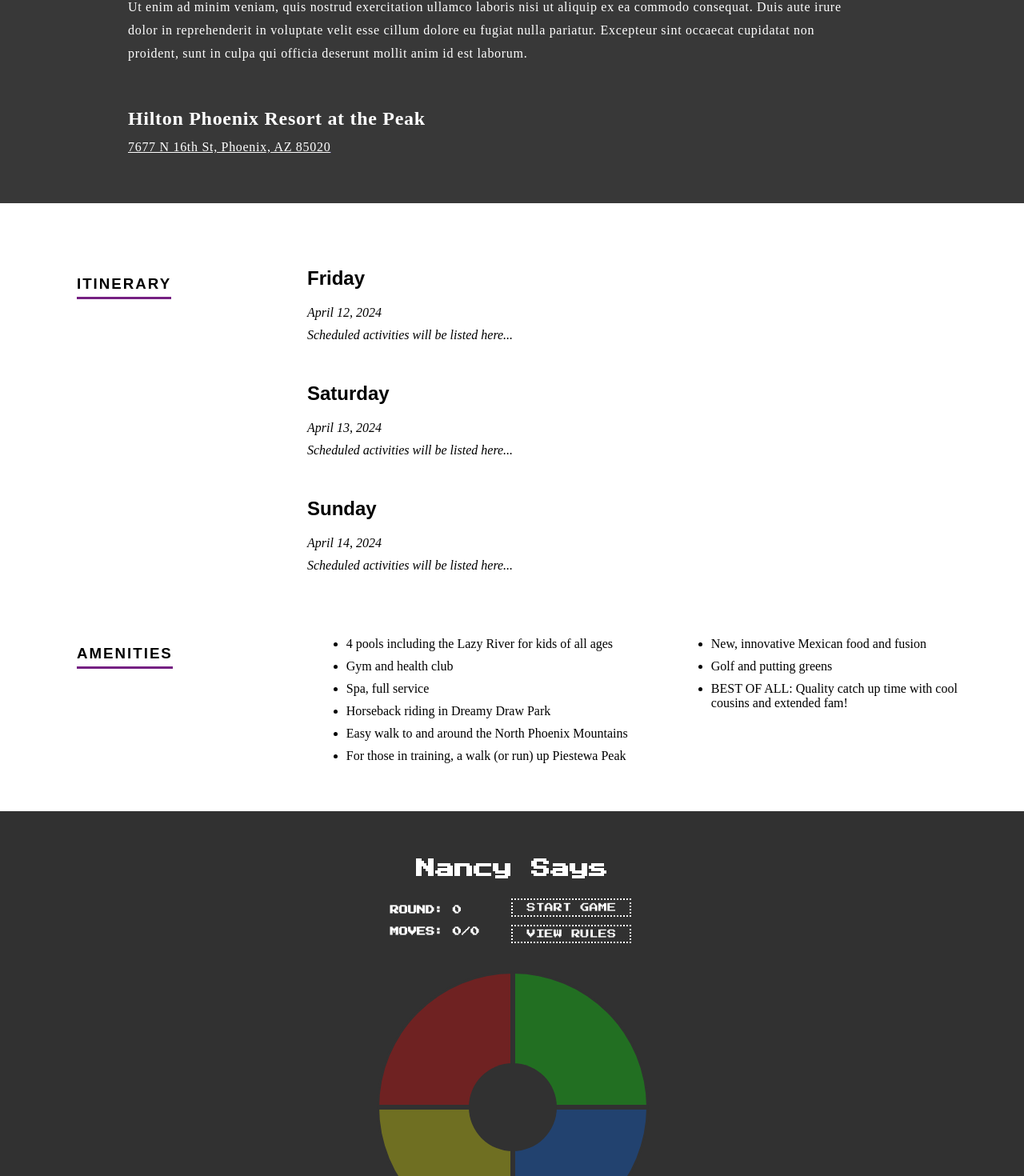
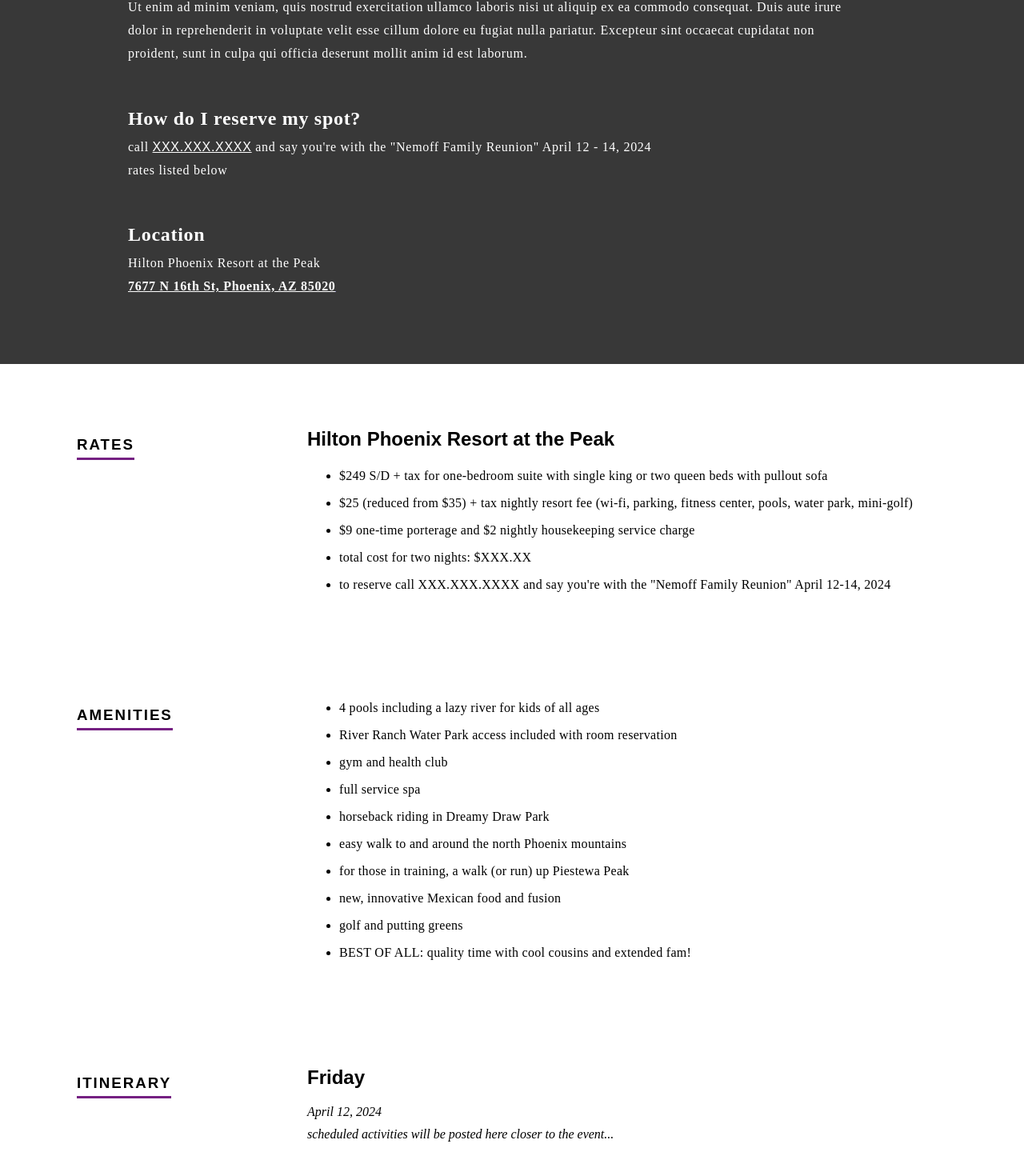
Before and after one commit to ZaneMeroff/fam_reunion, a React (Create React App) app: page / in a window 1280 px wide. Shown: the part 1014-2484 px from the top of the page at 80% size. Built offline with nearby package versions, Linux system fonts and the light colour scheme; a web font is replaced by a local one.

Commit message:
feat(*): add data, make it look cool

```diff
--- a/src/components/About/About.css
+++ b/src/components/About/About.css
@@ -47,6 +47,7 @@
 
 .contact-info-container {
   margin-top: 5%;
+  margin-bottom: 3%;
 }
 
 .resume-button {
--- a/src/components/About/About.js
+++ b/src/components/About/About.js
@@ -10,36 +10,9 @@
       .scrollIntoView({ behavior: "smooth" });
   };
 
-  const printBio = () => {
-    const bio1 = resumeData.bioDescription1.split("<skillsLink>");
-    const bio2 = resumeData.bioDescription2;
-    return (
-      <div>
-        <p className="about-text">
-          {bio1[0]}
-          <span
-            onClick={scrollToTechSkillsSection}
-            className="tech-skills-link"
-          >
-            see complete list
-          </span>
-          {bio1[1]}
-        </p>
-        <p className="about-text about-text-2">{bio2}</p>
-      </div>
-    );
-  };
-
   return (
     <div className="about-wrapper">
       <section id="about-section" className="about-outer-container">
-        {/* <div className="profile-pic-container">
-          <img
-            alt="zacharys profile"
-            src={profilePic}
-            className="profile-pic"
-          />
-        </div> */}
         <div className="about-info-container">
           <h2 className="about-text">Welcome family!</h2>
           <p className="about-text">
@@ -51,16 +24,23 @@
             pariatur. Excepteur sint occaecat cupidatat non proident, sunt in
             culpa qui officia deserunt mollit anim id est laborum.
           </p>
+
           <div className="contact-info-container">
-            <h2 className="about-text">Hilton Phoenix Resort at the Peak</h2>
-            <p className="about-text"></p>
+            <h2 className="about-text">How do I reserve my spot?</h2>
+            <p className="about-text">call <span><a href="tel:XXXXXXXXXX" style={{ textDecorationColor: '#FFF', color: '#FFF' }}>XXX.XXX.XXXX</a></span> and say you're with the "Nemoff Family Reunion" April 12 - 14, 2024</p>
+            <p className="about-text">rates listed below</p>
+          </div>
+
+          <div className="contact-info-container">
+            <h2 className="about-text">Location</h2>
+            <p className="about-text">Hilton Phoenix Resort at the Peak</p>
             <a
               rel="noopener noreferrer"
               aria-label="venue address"
               href="http://maps.google.com/?q=Hilton Phoenix Resort at the Peak"
               target="_blank"
             >
-              <p className="about-text email-text">7677 N 16th St, Phoenix, AZ 85020</p>
+              <p className="about-text email-text" style={{ fontWeight: 'bold' }}>7677 N 16th St, Phoenix, AZ 85020</p>
             </a>
           </div>
         </div>
--- a/src/components/Contact/Contact.css
+++ b/src/components/Contact/Contact.css
@@ -4,7 +4,7 @@
   display: flex;
   flex-direction: column;
   height: auto;
-  margin-top: -1px;
+  padding-top: 50px;
   padding-bottom: 70px;
   width: 100%;
 }
@@ -19,7 +19,7 @@
 
 .contact-message {
   color: #b1b1b1;
-  margin: 80px 0px 50px 0px;
+  margin: 0px 0px 15px 0px;
   padding: 0px 60px 0px 60px;
   text-align: center;
 }
--- a/src/components/WorkExperience/WorkExperience.js
+++ b/src/components/WorkExperience/WorkExperience.js
@@ -16,6 +16,38 @@
 
   return (
     <section id='experience-section' className='work-experience-outer-container'>
+
+      <div className='experience-container'>
+        { buildExperienceHeading('Rates') }
+        <div className='experience-right-container'>
+          {resumeData.rates.map(item => {
+            return (
+              <div key={item.name} className='plan-container'>
+                <p className='experience-title'>{item.name}</p>
+                <i className='experience-position'>{item.location}</i>
+                <i className='experience-time'>{item.time}</i>
+                <ul className='description-list'>
+                  {item.bullets.map(item => <li key={item} className='experience-item'>{item}</li>)}
+                </ul>
+              </div>)
+          })}
+        </div>
+      </div>
+
+      <div className='experience-container'>
+        { buildExperienceHeading('Amenities') }
+        <div className='experience-right-container'>
+          {resumeData.amenities.map((item, index) => {
+            return (
+              <div key={item.index} className='plan-container'>
+                <ul className='description-list'>
+                  {item.list.map(item => <li key={item} className='experience-item'>{item}</li>)}
+                </ul>
+              </div>)
+          })}
+        </div>
+      </div>
+
       <div className='experience-container'>
         { buildExperienceHeading('Itinerary') }
         <div className='experience-right-container'>
@@ -33,24 +65,6 @@
         </div>
       </div>
 
-      <div className='tech-experience-container' id="skills-section">
-        { buildExperienceHeading('Amenities') }
-        <div className='tech-skills-container'>
-          <ul className='tech-skills-bullets'>{resumeData.activities.map(item => <li key={item} className='experience-item'>{item}</li>)}</ul>
-        </div>
-      </div>
-
-      {/* <div className='experience-container'>
-        { buildExperienceHeading('Education') }
-        <div className='experience-right-container'>
-          <h3 className='experience-title'>{resumeData.education.school}</h3>
-          <i className='experience-position'>{resumeData.education.position}</i>
-          <i className='experience-time'>{resumeData.education.time}</i>
-          <ul className='description-list'>
-            {resumeData.education.description.map(item => <li key={item} className='experience-item'>{item}</li>)}
-          </ul>
-        </div>
-      </div> */}
     </section>
   );
 }
--- a/src/resumeData.js
+++ b/src/resumeData.js
@@ -1,72 +1,52 @@
 export const resumeData = {
-  resumeURL: "https://zanemeroff.github.io/resume_host",
-  turingAlumniURL: "https://alumni.turing.io/alumni/zachary-nemeroff",
-  gitHubURL: "https://github.com/ZaneMeroff",
-  twitterURL: "https://twitter.com/zanemeroff",
-  linkedInURL: "https://www.linkedin.com/in/zachary-nemeroff",
-  bioDescription1: "My name is Zachary Nemeroff, and I'm a full stack JavaScript developer passionate about test driven development and object-oriented programming using agile workflow processes. I enjoy building responsive and accessible apps using REST APIs with modern tools including JavaScript, TypeScript, Vue.js, React, Node.js, HTML5, and CSS3 to name a few (<skillsLink>).",
-  bioDescription2: "I'm always seeking opportunities calling for new and creative solutions, so I may expand my knowledge and grow technical skills outside of my comfort zone. If you're up for a challenge, try the Simon game I created below!",
-  // education: {
-  //   school: "Turing School of Software & Design",
-  //   position: "Graduate Front End Software Engineering Program",
-  //   time: "September 2019 - April 2020",
-  //   description: [
-  //     "Built 14 unique web applications from scratch with vanilla JS, React, & React Native",
-  //     "Created thorough unit testing suites for every application",
-  //     "Programmed for team projects of four people, paired projects, and solo projects",
-  //     "Focused on JavaScript fundamentals for 12 weeks",
-  //     "Completed 1,200 hours building applications with front end and back end technologies",
-  //     "Dedicated 600 hours working strictly with React, React Native, Router, and Redux",
-  //     "Continue to work 1:1 with enrolled students as a mentor to provide technical tutoring, professional guidance, and support",
-  //   ]
-  // },
+  rates: [
+    {
+      name: "Hilton Phoenix Resort at the Peak",
+      arrival: "Arrive: April 12, 2024",
+      departure: "Depart: April 14, 2024",
+      bullets: [
+        "$249 S/D + tax for one-bedroom suite with single king or two queen beds with pullout sofa",
+        "$25 (reduced from $35) + tax nightly resort fee (wi-fi, parking, fitness center, pools, water park, mini-golf)",
+        "$9 one-time porterage and $2 nightly housekeeping service charge",
+        "total cost for two nights: $XXX.XX",
+        "to reserve call XXX.XXX.XXXX and say you're with the \"Nemoff Family Reunion\" April 12-14, 2024"
+      ]
+    },
+  ],
   plans: [
     {
       name: "Friday",
       location: "April 12, 2024",
-      time: "Scheduled activities will be listed here...",
+      time: "scheduled activities will be posted here closer to the event...",
       description: []
     },
     {
       name: "Saturday",
       location: "April 13, 2024",
-      time: "Scheduled activities will be listed here...",
+      time: "scheduled activities will be posted here closer to the event...",
       description: []
     },
     {
       name: "Sunday",
       location: "April 14, 2024",
-      time: "Scheduled activities will be listed here...",
+      time: "scheduled activities will be posted here closer to the event...",
       description: []
     },
-    // {
-    //   name: "Arrival",
-    //   location: "Hilton Phoenix Resort",
-    //   time: " Friday April 12 (morning)",
-    //   description: [
-    //     "Meet & Greet with Family",
-    //     "Enjoy snacks from...",
-    //   ]
-    // },
-    // {
-    //   name: "Unpack & Get Settled In",
-    //   location: "Hotel Room",
-    //   time: "Friday April 12 (afternoon)",
-    //   description: [
-    //     "Unpack your things",
-    //     "Meet at the pool?",
-    //   ]
-    // }
   ],
-  activities: [
-    "4 pools including the Lazy River for kids of all ages",
-    "Gym and health club",
-    "Spa, full service",
-    "Horseback riding in Dreamy Draw Park",
-    "Easy walk to and around the North Phoenix Mountains",
-    "For those in training, a walk (or run) up Piestewa Peak",
-    "New, innovative Mexican food and fusion",
-    "Golf and putting greens",
-    "BEST OF ALL: Quality catch up time with cool cousins and extended fam!",
+  amenities: [
+    {
+      list: [
+        "4 pools including a lazy river for kids of all ages",
+        "River Ranch Water Park access included with room reservation",
+        "gym and health club",
+        "full service spa",
+        "horseback riding in Dreamy Draw Park",
+        "easy walk to and around the north Phoenix mountains",
+        "for those in training, a walk (or run) up Piestewa Peak",
+        "new, innovative Mexican food and fusion",
+        "golf and putting greens",
+        "BEST OF ALL: quality time with cool cousins and extended fam!",
+      ]
+    }
   ]
 }
```
Also changed, not shown: src/components/Contact/Contact.js (+9 -8 lines).
